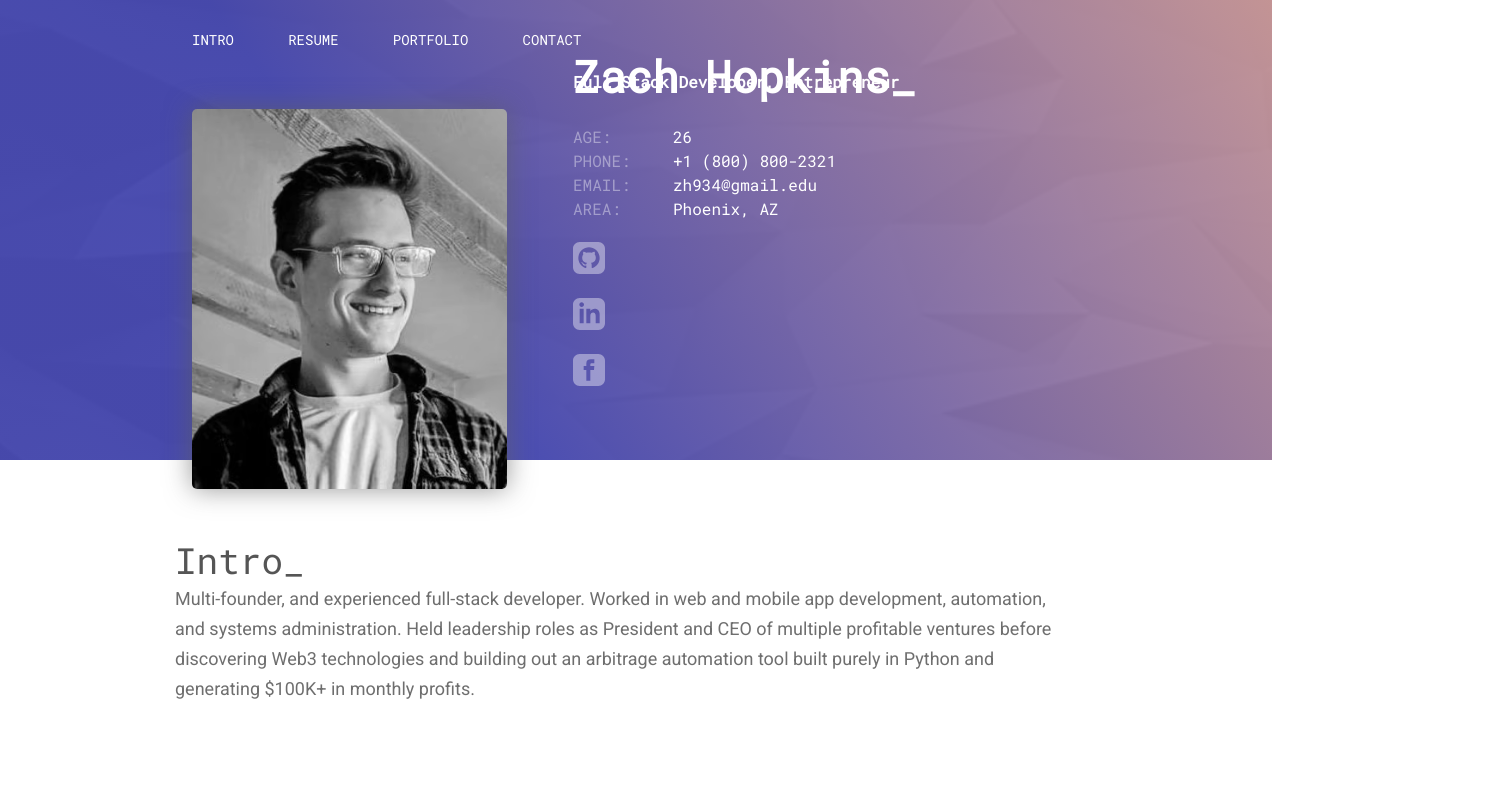
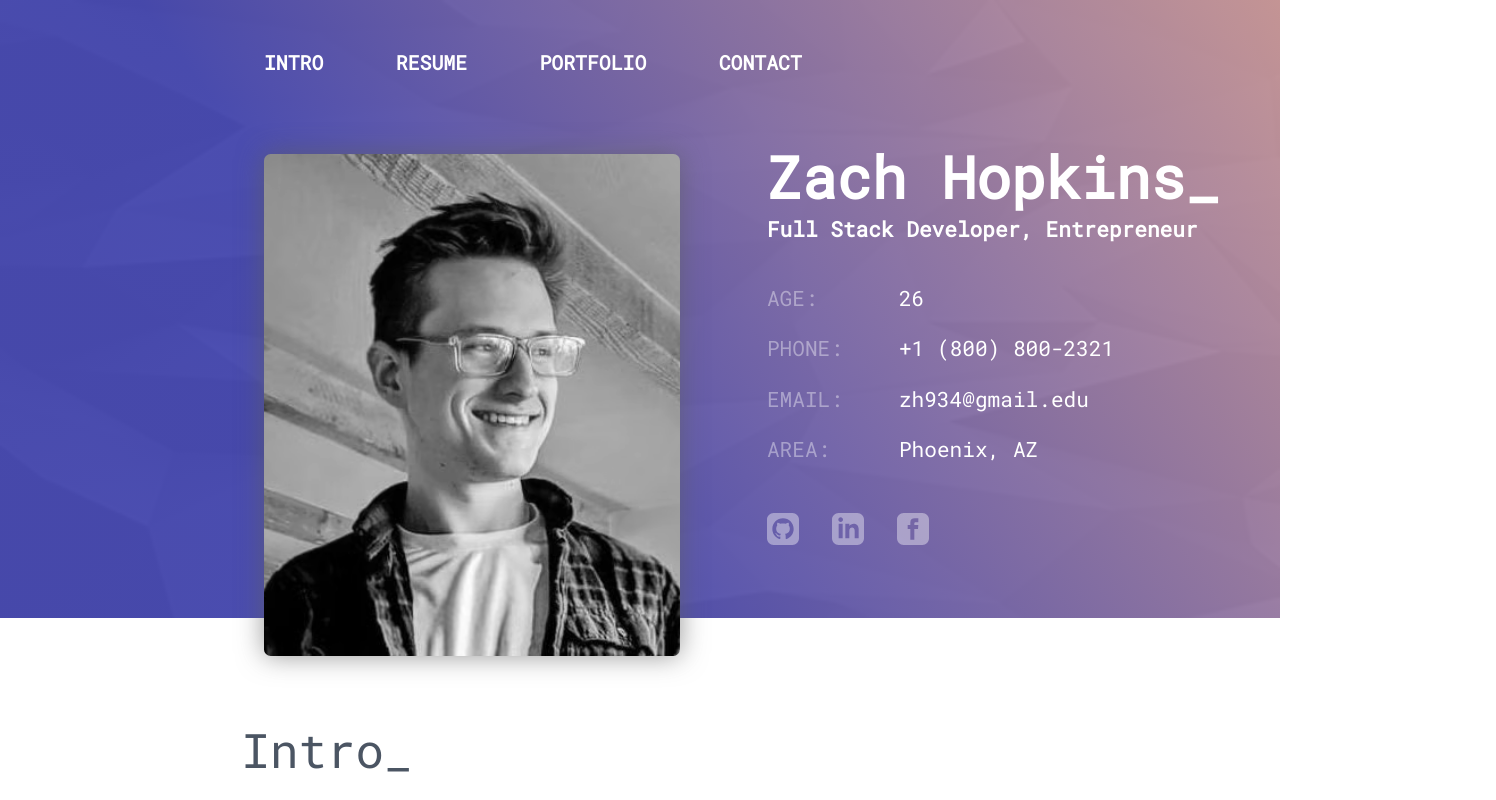
Before and after one commit to zach-hopkins/portfolio, a SvelteKit app: page / in a window 1280 px wide. Shown: the top 800 px of the page, 1496 px wide, since content can reach past the window. Built offline with nearby package versions, Linux system fonts and the light colour scheme.

Commit message:
Refactor

```diff
--- a/package.json
+++ b/package.json
@@ -28,6 +28,7 @@
 	"type": "module",
 	"dependencies": {
 		"@fontsource/roboto": "^4.5.8",
-		"@fontsource/roboto-mono": "^4.5.8"
+		"@fontsource/roboto-mono": "^4.5.8",
+		"@formkit/auto-animate": "1.0.0-beta.3"
 	}
 }
--- a/src/routes/+layout.svelte
+++ b/src/routes/+layout.svelte
@@ -4,6 +4,7 @@
 	let navClass = '';
 
 	function changeNav() {
+		console.log('called');
 		if (navClass == 'nav-scrolled') {
 			navClass = '';
 		} else if (navClass == '' && y > 0) {
@@ -15,69 +16,60 @@
 
 <svelte:window bind:scrollY={y} />
 
-<nav id="nav" class="nav {navClass}">
-	{#if y > 1}
+<nav id="nav" class="{navClass} nav-default">
+	{#if y > 50}
 		{changeNav()}
 	{/if}
 
-	{#if y == 0}
+	{#if y < 50}
 		{changeNav()}
 	{/if}
-
-	<div class="links">
-		<a class="font-roboto" href="#intro">INTRO</a>
-		<a class="font-roboto" href="#resume">RESUME</a>
-		<a class="font-roboto" href="#portfolio">PORTFOLIO</a>
-		<a class="font-roboto" href="#contact">CONTACT</a>
+	<div class="relative">
+		<a
+			class="font-roboto relative w-20 h-8 left-80 top-14 mr-20 font-bold text-2xl text-inherit hover:opacity-40 transition ease-linear duration-4000"
+			href="#intro">INTRO</a
+		>
+		<a
+			class="font-roboto relative w-20 h-8 left-80 top-14 mr-20 font-bold text-2xl text-inherit hover:opacity-40 transition ease-linear duration-4000"
+			href="#resume">RESUME</a
+		>
+		<a
+			class="font-roboto relative w-20 h-8 left-80 top-14 mr-20 font-bold text-2xl text-inherit hover:opacity-40 transition ease-linear duration-4000"
+			href="#portfolio">PORTFOLIO</a
+		>
+		<a
+			class="font-roboto relative w-20 h-8 left-80 top-14 mr-20 font-bold text-2xl text-inherit hover:opacity-40 transition ease-linear duration-4000"
+			href="#contact">CONTACT</a
+		>
 	</div>
 </nav>
 <slot />
 
 <style>
-	.nav {
-		font-size: 1.6rem;
+	.nav-scrolled {
+		background-color: rgb(238, 224, 223);
+		color: #555 !important;
+		box-shadow: 0 5px 8px 0 rgba(0, 0, 0, 0.14);
+		font-size: 1.875rem;
 		position: fixed;
 		width: 100%;
 		overflow: hidden;
-		height: 7.8rem;
-		color: #fff;
-		transition: 0.35s;
+		height: 8rem;
+		transition: none;
 	}
-	.nav-scrolled {
-		background-color: rgba(232, 217, 216);
-		color: #555;
-		box-shadow: 0 5px 8px 0 rgba(0, 0, 0, 0.14);
-		/*copied*/
-		font-size: 1.6rem;
+	.nav-default {
+		font-size: 1.875rem;
+		line-height: 2.25rem;
 		position: fixed;
 		width: 100%;
 		overflow: hidden;
-		height: 7rem;
-		transition: 0.5s;
-	}
-	.links {
-		position: relative;
-	}
-	.links > a {
-		text-decoration: none;
-		position: relative;
-		width: 4.7rem;
-		height: 1.9rem;
-		left: 20rem;
-		top: 3.5rem;
-		margin-right: 5rem;
-
-		font-weight: 400;
-		font-size: 1.4rem;
-		line-height: 1.8rem;
-
-		/* identical to box height */
-
-		/* Nav Text */
-		/*color: #555555;*/
-		color: inherit;
-	}
-	.links > a:hover {
-		opacity: 0.4;
+		height: 8rem;
+		color: white;
+		z-index: 10;
+		transition: all;
+		transition-duration: 0.7s;
+		-moz-transition: 0.32s;
+		-moz-transition-timing-function: ease-in;
+		transition-timing-function: ease;
 	}
 </style>
--- a/src/routes/+page.svelte
+++ b/src/routes/+page.svelte
@@ -7,37 +7,71 @@
 	import Headshot from '$lib/assets/headshot.svelte';
 </script>
 
-<main class="absolute z-[-1] text-[1.6rem] w-full font-roboto">
+<main class="absolute z-0 text-[1.6rem] w-full font-roboto">
 	<div
-		class="absolute z-[-1] w-full h-[46.8rem] bg-no-repeat bg-cover"
+		class="absolute z-0 w-full h-[46.8rem] bg-no-repeat bg-cover"
 		style="background-image: linear-gradient(54deg, rgba(74, 76, 179, 0.95) 34%, hsla(0, 34%, 71%, 0.95)),
 	url('/texture.avif')"
 	>
 		<Headshot />
-		<div class="splash-text">
-			<p class="about-header">Zach Hopkins_</p>
-			<div class="about-subheader">
+		<div class="relative w-max left-[58.1rem] top-20">
+			<p
+				class="relative w-max z-10 font-bold text-[4.4rem] leading-[5.8rem] top-[-32.5rem] h-8 items-center text-white"
+			>
+				Zach Hopkins_
+			</p>
+			<div
+				class="relative w-max h-[3.8rem] z-10 font-semibold top-[-30.5rem] text-[1.6rem] leading-[5.8rem] items-center text-white"
+			>
 				<p>Full Stack Developer, Entrepreneur</p>
 			</div>
 			<br />
-			<div class="about-normal">
-				<p>AGE:<span>26</span></p>
-				<p>PHONE:<span>+1 (800) 800-2321</span></p>
-				<p>EMAIL:<span>zh934@gmail.edu</span></p>
-				<p>AREA:<span>Phoenix, AZ</span></p>
+			<div
+				class="about-normal relative w-[50rem] top-[-30.5rem] font-medium text-[1.6rem] leading-[3.8rem] items-center text-white"
+			>
+				<p class="text-white text-opacity-40">
+					AGE:<span class="absolute left-40 text-white">26</span>
+				</p>
+				<p class="text-white text-opacity-40">
+					PHONE:<span class="absolute left-40 text-white">+1 (800) 800-2321</span>
+				</p>
+				<p class="text-white text-opacity-40">
+					EMAIL:<span class="absolute left-40 text-white">zh934@gmail.edu</span>
+				</p>
+				<p class="text-white text-opacity-40">
+					AREA:<span class="absolute left-40 text-white">Phoenix, AZ</span>
+				</p>
 			</div>
-			<div class="social-icons">
-				<a href="https://github.com/zach-hopkins" target="_blank"><GithubIcon /></a>
-				<a href="https://www.linkedin.com/in/zachary-a-hopkins/" target="_blank"><LinkedinIcon /></a
+			<div class="social-icons relative w-max top-[-27.5rem] flex flex-row">
+				<a
+					class="fill-white opacity-40 duration-500 mr-10 hover:fill-white hover:opacity-80"
+					href="https://github.com/zach-hopkins"
+					target="_blank"><GithubIcon /></a
 				>
-				<a href="https://www.facebook.com/zach.hopkins.391" target="_blank"><FacebookIcon /></a>
+				<a
+					class="fill-white opacity-40 duration-500 mr-10 hover:fill-white hover:opacity-80"
+					href="https://www.linkedin.com/in/zachary-a-hopkins/"
+					target="_blank"><LinkedinIcon /></a
+				>
+				<a
+					class="fill-white opacity-40 duration-500 mr-10 hover:fill-white hover:opacity-80"
+					href="https://www.facebook.com/zach.hopkins.391"
+					target="_blank"><FacebookIcon /></a
+				>
 			</div>
 		</div>
 	</div>
-	<div class="intro">
-		<p class="intro-header typewriter">Intro_</p>
-		<p class="intro-body">
-			Multi-founder, and experienced full-stack developer. Worked in web and mobile app development,
+	<div class="mt-[52.5rem] relative z-[-1] top-8 left-[18.3rem] w-max">
+		<p
+			class="intro-header typewriter font-medium text-[3.6rem] leading-[4.7rem] w-max text-gray-600"
+		>
+			Intro_
+		</p>
+		<div class="p-5" />
+		<p
+			class="relative text-[1.875rem] font-roboto font-light w-[95rem] text-gray-500 text-opacity-80"
+		>
+			Experienced full-stack developer and multi-founder. Worked in web and mobile app development,
 			automation, and systems administration. Held leadership roles as President and CEO of multiple
 			profitable ventures before discovering Web3 technologies and building out an arbitrage
 			automation tool built purely in Python and generating $100K+ in monthly profits.
@@ -48,103 +82,9 @@
 <style>
 	:root {
 		/* Production */
-		font-size: 62.5%;
+		font-size: 82.5%;
 		/* Standard Base 10 (10px:1rem) */
 		/* font-size: 62.5%; */
-		margin-top: -0.8rem;
-		margin-left: -0.8rem;
-	}
-	.splash-text {
-		position: relative;
-		left: 58.1rem;
-		width: max-content;
-	}
-	.about-header {
-		position: relative;
-		width: max-content;
-		height: 32px;
-		top: -32.5rem;
-		z-index: 2;
-		font-weight: 700;
-		font-size: 4.4rem;
-		line-height: 5.8rem;
-		align-items: center;
-		color: #fff;
-	}
-	.about-subheader {
-		position: relative;
-		width: max-content;
-		height: 3.8rem;
-		top: -35.1rem;
-		z-index: 2;
-		font-weight: 600;
-		font-size: 1.6rem;
-		line-height: 5.8rem;
-		align-items: center;
-		color: #fff;
-	}
-	.about-normal {
-		position: relative;
-		width: 50rem;
-		top: -34.1rem;
-		font-weight: 500;
-		font-size: 1.6rem;
-		line-height: 2.4rem;
-		align-items: center;
-		color: #fff;
-	}
-	.about-normal > p {
-		color: rgba(255, 255, 255, 0.4);
-	}
-
-	.about-normal > p > span {
-		position: absolute;
-		left: 10rem;
-		color: #fff;
-		font-weight: normal;
-	}
-
-	.social-icons {
-		position: relative;
-		width: max-content;
-		top: -32rem;
-	}
-	.social-icons > a {
-		margin-right: 2.4rem;
-		fill: #fff;
-		opacity: 0.4;
-		transition: 0.5s;
-	}
-	.social-icons > a:hover {
-		fill: #fff;
-		opacity: 0.85;
-	}
-
-	.intro {
-		margin-top: 52.5rem;
-		position: relative;
-		z-index: -1;
-		top: 2rem;
-		left: 18.3rem;
-		width: max-content;
-	}
-
-	.intro-header {
-		font-weight: 500;
-		font-size: 3.6rem;
-		line-height: 4.7rem;
-		width: max-content;
-		color: #555555;
-	}
-
-	.intro-body {
-		position: relative;
-		font-size: 1.8rem;
-		line-height: 3rem;
-		font-family: 'Roboto', sans-serif;
-		font-weight: lighter;
-		width: 90rem;
-		color: rgba(85, 85, 85, 0.85);
 	}
 
 	.typewriter {
```
Also changed, not shown: 1 other file (tests, documents, lock files or other folders).
